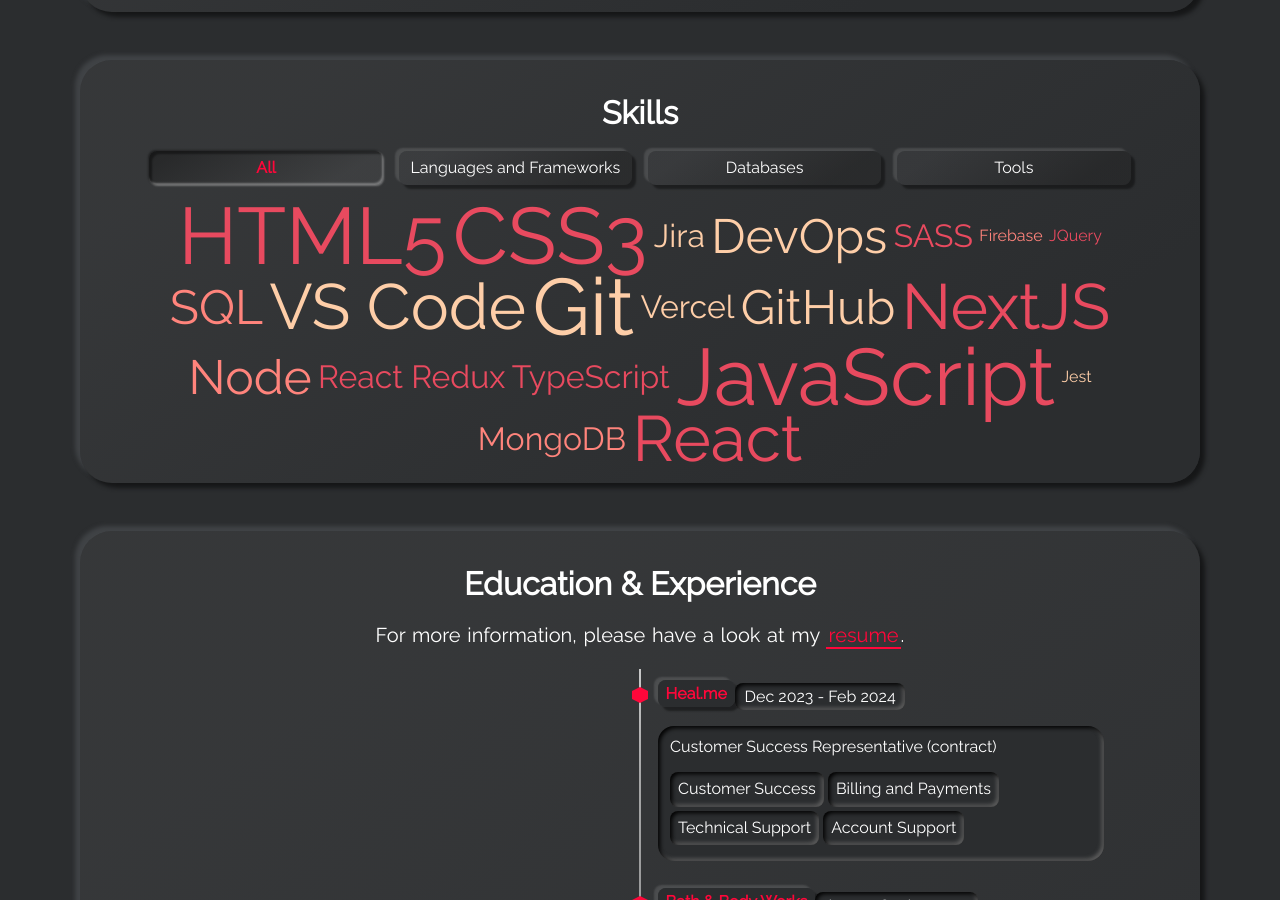
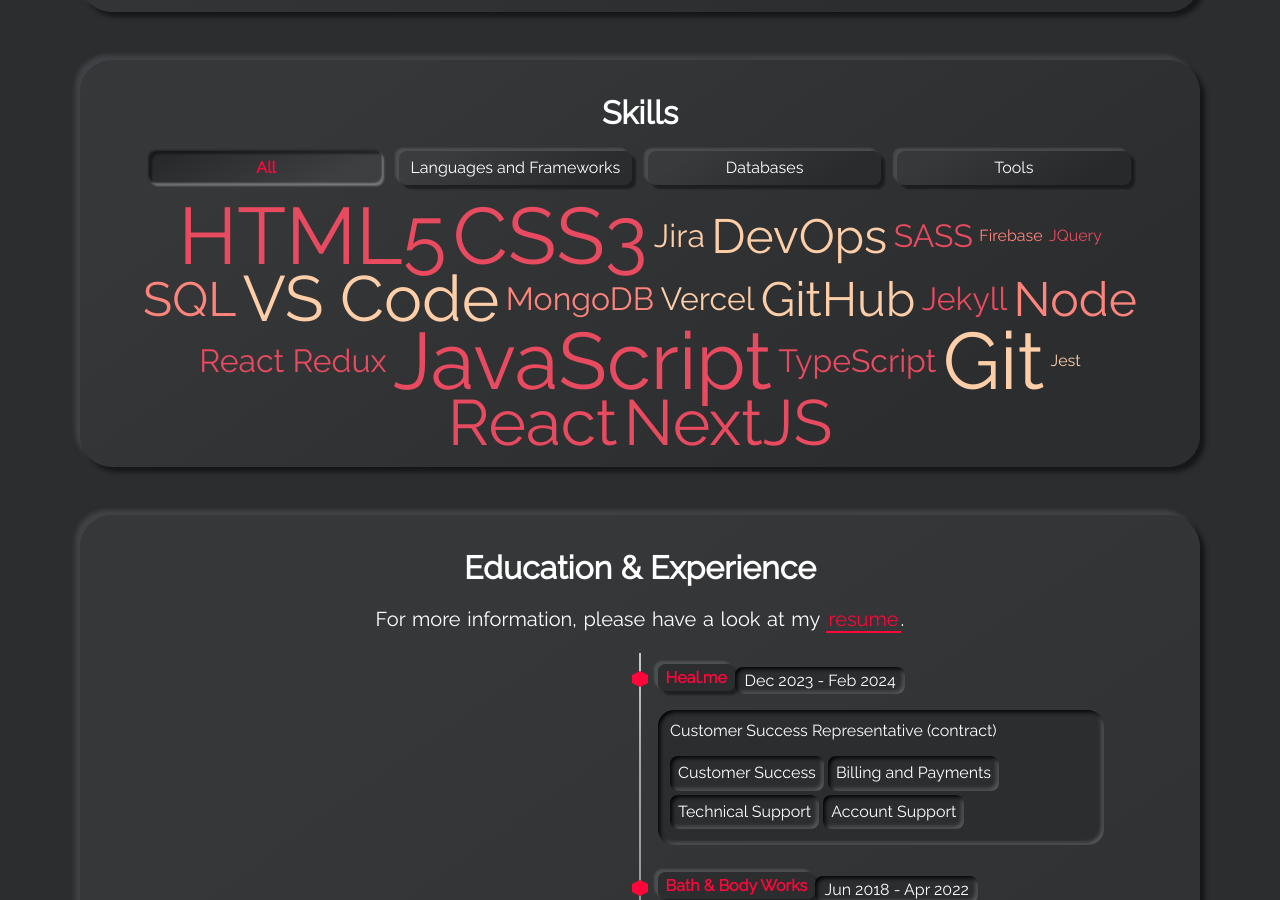
Before and after one commit to EmeraldSerpent57/dev-portfolio, a Jekyll site: the page built from index.html, in a window 1280 px wide and 900 px high, scrolled down 1451 px. Built offline with Jekyll 4.4.1, drawn with Linux system fonts in a browser that asks for light colours.

Commit message:
added some additional info and commented out some code

```diff
--- a/_data/skills-languages.yml
+++ b/_data/skills-languages.yml
@@ -31,3 +31,6 @@
 
 - name: JQuery
   weight: 1
+
+- name: Jekyll
+  weight: 2
```
